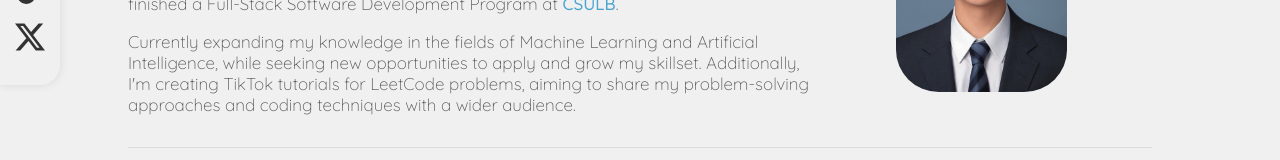
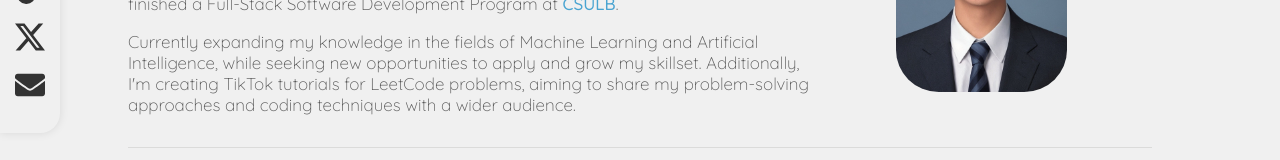
Before and after one commit to nhvn/portfolio, a React (Create React App) app: page /about in a window 1280 px wide. Shown: the part 259-419 px from the top of the page. Built offline with nearby package versions, Linux system fonts and the light colour scheme.

Commit message:
Added mail to side bar

```diff
--- a/src/Sidebar.js
+++ b/src/Sidebar.js
@@ -1,5 +1,5 @@
 import React from 'react';
-import { FaYoutube, FaTiktok, FaGithub, FaLinkedin } from 'react-icons/fa';
+import { FaYoutube, FaTiktok, FaGithub, FaLinkedin, FaEnvelope } from 'react-icons/fa';
 import { SiX } from 'react-icons/si';
 import './index.css';
 
@@ -12,6 +12,7 @@ const Sidebar = () => {
         <li><a href="https://www.tiktok.com/@totezalan?is_from_webapp=1&sender_device=pc" target="_blank" rel="noreferrer"><FaTiktok /></a></li>
         {/* <li><a href="https://www.youtube.com/channel/UCeq4B3hUh6C-sDbvtQPiwjA" target="_blank" rel="noreferrer"><FaYoutube /></a></li> */}
         <li><a href="https://x.com/totezalan" target="_blank" rel="noreferrer"><SiX /></a></li>
+        <li><a href="mailto:alannhan443@gmail.com" target="_blank" rel="noreferrer"><FaEnvelope /></a></li>
       </ul>
     </div>
   );
```
